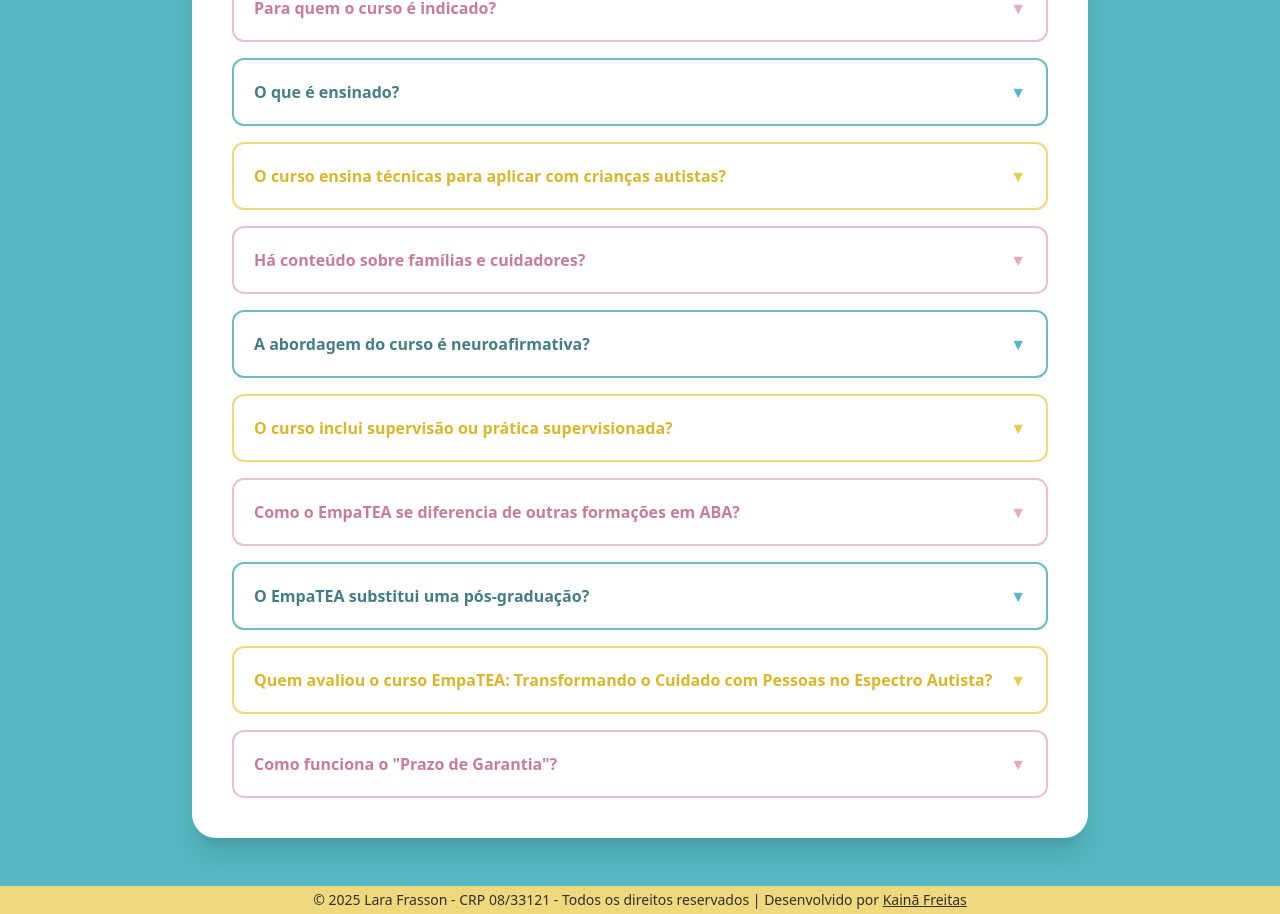
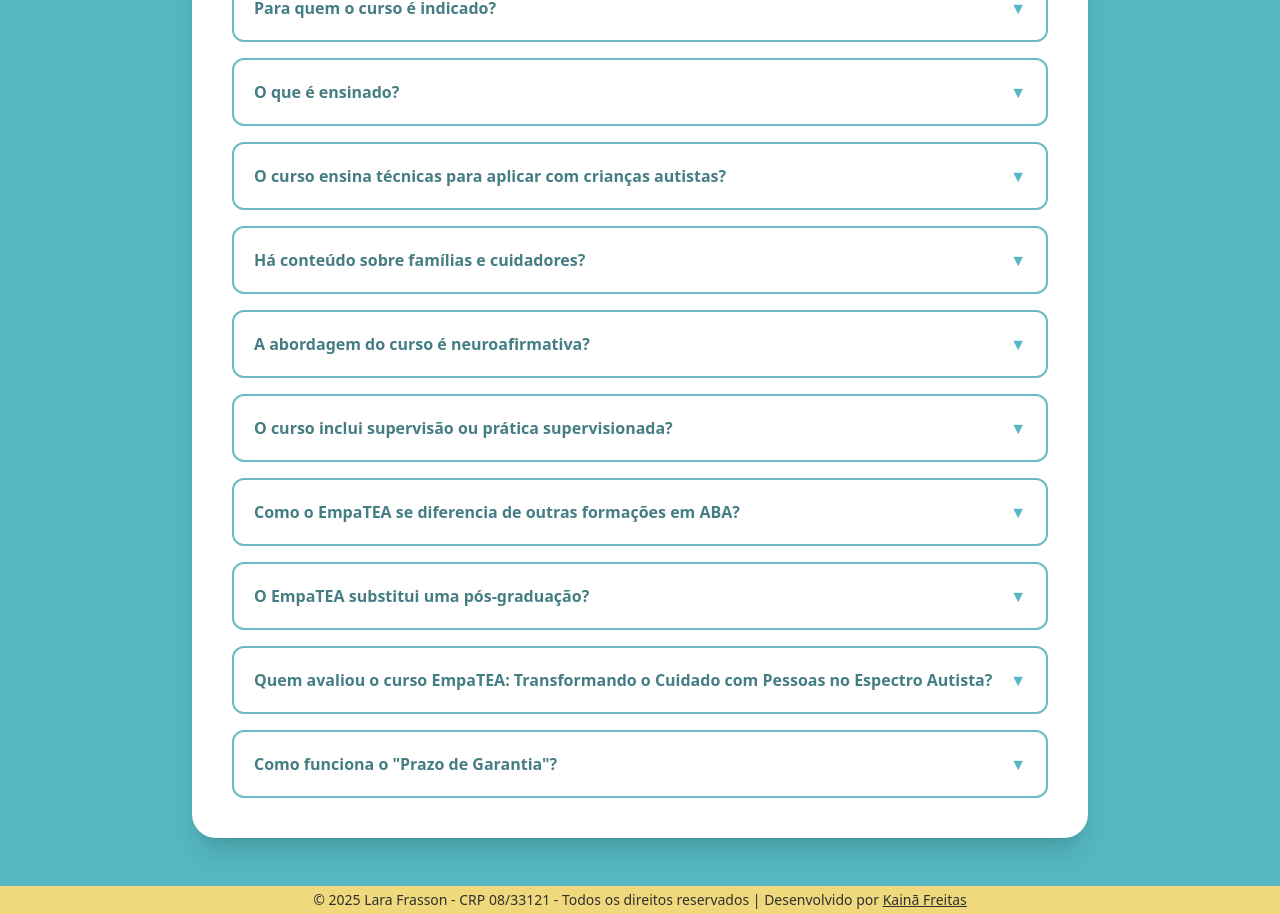
Before and after one commit to kainamf/psilarafrasson, a React (Create React App) app: page /empatea in a window 1280 px wide. Shown: the part 2357-3271 px from the top of the page. Built offline with nearby package versions, Linux system fonts and the light colour scheme.

Commit message:
fix: update background gradients and text colors in EmpateaFAQ component for consistency

```diff
--- a/src/components/EmpateaFAQ.tsx
+++ b/src/components/EmpateaFAQ.tsx
@@ -9,17 +9,17 @@ export default function EmpateaFAQ() {
         </div>
 
         <div className="space-y-4">
-          <details className="bg-gradient-to-r from-secondary-50 to-tertiary-50 border-2 border-secondary-300 rounded-xl p-5 hover:shadow-md transition-all group">
-            <summary className="font-semibold cursor-pointer text-secondary-900 flex items-center justify-between">
+          <details className="bg-gradient-to-r from-primary-50 to-primary-100 border-2 border-primary-300 rounded-xl p-5 hover:shadow-md transition-all group">
+            <summary className="font-semibold cursor-pointer text-primary-900 flex items-center justify-between">
               <span>Para quem o curso é indicado?</span>
-              <span className="text-secondary-500 group-open:rotate-180 transition-transform">▼</span>
+              <span className="text-primary-500 group-open:rotate-180 transition-transform">▼</span>
             </summary>
             <div className="mt-4 text-gray-700 leading-relaxed">
               Para psicólogos, terapeutas ocupacionais, fonoaudiólogos, pedagogos, fisioterapeutas e demais profissionais da saúde e educação interessados em compreender e aplicar a ABA de forma humana, ética e centrada na pessoa autista.
             </div>
           </details>
 
-          <details className="bg-gradient-to-r from-primary-50 to-secondary-50 border-2 border-primary-300 rounded-xl p-5 hover:shadow-md transition-all group">
+          <details className="bg-gradient-to-r from-primary-50 to-primary-100 border-2 border-primary-300 rounded-xl p-5 hover:shadow-md transition-all group">
             <summary className="font-semibold cursor-pointer text-primary-900 flex items-center justify-between">
               <span>O que é ensinado?</span>
               <span className="text-primary-500 group-open:rotate-180 transition-transform">▼</span>
@@ -29,27 +29,27 @@ export default function EmpateaFAQ() {
             </div>
           </details>
 
-          <details className="bg-gradient-to-r from-tertiary-50 to-primary-50 border-2 border-tertiary-300 rounded-xl p-5 hover:shadow-md transition-all group">
-            <summary className="font-semibold cursor-pointer text-tertiary-900 flex items-center justify-between">
+          <details className="bg-gradient-to-r from-primary-50 to-primary-100 border-2 border-primary-300 rounded-xl p-5 hover:shadow-md transition-all group">
+            <summary className="font-semibold cursor-pointer text-primary-900 flex items-center justify-between">
               <span>O curso ensina técnicas para aplicar com crianças autistas?</span>
-              <span className="text-tertiary-700 group-open:rotate-180 transition-transform">▼</span>
+              <span className="text-primary-500 group-open:rotate-180 transition-transform">▼</span>
             </summary>
             <div className="mt-4 text-gray-700 leading-relaxed">
               Sim, mas vai além disso. O curso aborda princípios, ética, análise funcional e aplicações de práticas baseadas em ABA em contextos clínicos, escolares, sociais e culturais, formando profissionais capazes de pensar e não apenas aplicar técnicas.
             </div>
           </details>
 
-          <details className="bg-gradient-to-r from-secondary-50 to-tertiary-50 border-2 border-secondary-300 rounded-xl p-5 hover:shadow-md transition-all group">
-            <summary className="font-semibold cursor-pointer text-secondary-900 flex items-center justify-between">
+          <details className="bg-gradient-to-r from-primary-50 to-primary-100 border-2 border-primary-300 rounded-xl p-5 hover:shadow-md transition-all group">
+            <summary className="font-semibold cursor-pointer text-primary-900 flex items-center justify-between">
               <span>Há conteúdo sobre famílias e cuidadores?</span>
-              <span className="text-secondary-500 group-open:rotate-180 transition-transform">▼</span>
+              <span className="text-primary-500 group-open:rotate-180 transition-transform">▼</span>
             </summary>
             <div className="mt-4 text-gray-700 leading-relaxed">
               Sim. Um dos módulos é dedicado à capacitação e acolhimento parental, abordando como ensinar sem pressão, validar tentativas e adaptar estratégias às realidades das famílias, conforme evidenciado em décadas de pesquisas sobre intervenção mediada por familiares.
             </div>
           </details>
 
-          <details className="bg-gradient-to-r from-primary-50 to-secondary-50 border-2 border-primary-300 rounded-xl p-5 hover:shadow-md transition-all group">
+          <details className="bg-gradient-to-r from-primary-50 to-primary-100 border-2 border-primary-300 rounded-xl p-5 hover:shadow-md transition-all group">
             <summary className="font-semibold cursor-pointer text-primary-900 flex items-center justify-between">
               <span>A abordagem do curso é neuroafirmativa?</span>
               <span className="text-primary-500 group-open:rotate-180 transition-transform">▼</span>
@@ -59,20 +59,20 @@ export default function EmpateaFAQ() {
             </div>
           </details>
 
-          <details className="bg-gradient-to-r from-tertiary-50 to-primary-50 border-2 border-tertiary-300 rounded-xl p-5 hover:shadow-md transition-all group">
-            <summary className="font-semibold cursor-pointer text-tertiary-900 flex items-center justify-between">
+          <details className="bg-gradient-to-r from-primary-50 to-primary-100 border-2 border-primary-300 rounded-xl p-5 hover:shadow-md transition-all group">
+            <summary className="font-semibold cursor-pointer text-primary-900 flex items-center justify-between">
               <span>O curso inclui supervisão ou prática supervisionada?</span>
-              <span className="text-tertiary-700 group-open:rotate-180 transition-transform">▼</span>
+              <span className="text-primary-500 group-open:rotate-180 transition-transform">▼</span>
             </summary>
             <div className="mt-4 text-gray-700 leading-relaxed">
               Alguns módulos incluem estudos de caso supervisionados, baseados nas boas práticas descritas pela ABPMC para desenvolvimento técnico e ético do analista do comportamento.
             </div>
           </details>
 
-          <details className="bg-gradient-to-r from-secondary-50 to-tertiary-50 border-2 border-secondary-300 rounded-xl p-5 hover:shadow-md transition-all group">
-            <summary className="font-semibold cursor-pointer text-secondary-900 flex items-center justify-between">
+          <details className="bg-gradient-to-r from-primary-50 to-primary-100 border-2 border-primary-300 rounded-xl p-5 hover:shadow-md transition-all group">
+            <summary className="font-semibold cursor-pointer text-primary-900 flex items-center justify-between">
               <span>Como o EmpaTEA se diferencia de outras formações em ABA?</span>
-              <span className="text-secondary-500 group-open:rotate-180 transition-transform">▼</span>
+              <span className="text-primary-500 group-open:rotate-180 transition-transform">▼</span>
             </summary>
             <div className="mt-4 text-gray-700 leading-relaxed">
               <ul className="list-disc list-inside space-y-2">
@@ -84,7 +84,7 @@ export default function EmpateaFAQ() {
             </div>
           </details>
 
-          <details className="bg-gradient-to-r from-primary-50 to-secondary-50 border-2 border-primary-300 rounded-xl p-5 hover:shadow-md transition-all group">
+          <details className="bg-gradient-to-r from-primary-50 to-primary-100 border-2 border-primary-300 rounded-xl p-5 hover:shadow-md transition-all group">
             <summary className="font-semibold cursor-pointer text-primary-900 flex items-center justify-between">
               <span>O EmpaTEA substitui uma pós-graduação?</span>
               <span className="text-primary-500 group-open:rotate-180 transition-transform">▼</span>
@@ -94,20 +94,20 @@ export default function EmpateaFAQ() {
             </div>
           </details>
 
-          <details className="bg-gradient-to-r from-tertiary-50 to-primary-50 border-2 border-tertiary-300 rounded-xl p-5 hover:shadow-md transition-all group">
-            <summary className="font-semibold cursor-pointer text-tertiary-900 flex items-center justify-between">
+          <details className="bg-gradient-to-r from-primary-50 to-primary-100 border-2 border-primary-300 rounded-xl p-5 hover:shadow-md transition-all group">
+            <summary className="font-semibold cursor-pointer text-primary-900 flex items-center justify-between">
               <span>Quem avaliou o curso EmpaTEA: Transformando o Cuidado com Pessoas no Espectro Autista?</span>
-              <span className="text-tertiary-700 group-open:rotate-180 transition-transform">▼</span>
+              <span className="text-primary-500 group-open:rotate-180 transition-transform">▼</span>
             </summary>
             <div className="mt-4 text-gray-700 leading-relaxed">
               Todas as avaliações exibidas aqui são reais e foram feitas por pessoas que adquiriram o curso e compartilharam sua experiência de forma espontânea. Quando alguém realiza uma compra pela Hotmart, recebe um convite automático para avaliar o conteúdo. A nota exibida nesta página representa a média das avaliações feitas pelos alunos, variando de 1 a 5 estrelas, e reflete o compromisso do curso com qualidade, ética e relevância.
             </div>
           </details>
 
-          <details className="bg-gradient-to-r from-secondary-50 to-tertiary-50 border-2 border-secondary-300 rounded-xl p-5 hover:shadow-md transition-all group">
-            <summary className="font-semibold cursor-pointer text-secondary-900 flex items-center justify-between">
+          <details className="bg-gradient-to-r from-primary-50 to-primary-100 border-2 border-primary-300 rounded-xl p-5 hover:shadow-md transition-all group">
+            <summary className="font-semibold cursor-pointer text-primary-900 flex items-center justify-between">
               <span>Como funciona o "Prazo de Garantia"?</span>
-              <span className="text-secondary-500 group-open:rotate-180 transition-transform">▼</span>
+              <span className="text-primary-500 group-open:rotate-180 transition-transform">▼</span>
             </summary>
             <div className="mt-4 text-gray-700 leading-relaxed">
               O Prazo de Garantia é o período em que você pode solicitar o reembolso integral do valor pago, caso o curso não atenda às suas expectativas. Assim que o pedido é feito, o reembolso é processado automaticamente pela Hotmart em até 5 dias úteis. Se o pagamento foi realizado por boleto bancário, basta preencher uma conta bancária para receber o valor. Em compras feitas no cartão, o estorno ocorre diretamente na fatura em até 7 dias úteis, conforme o processamento da operadora.
```
